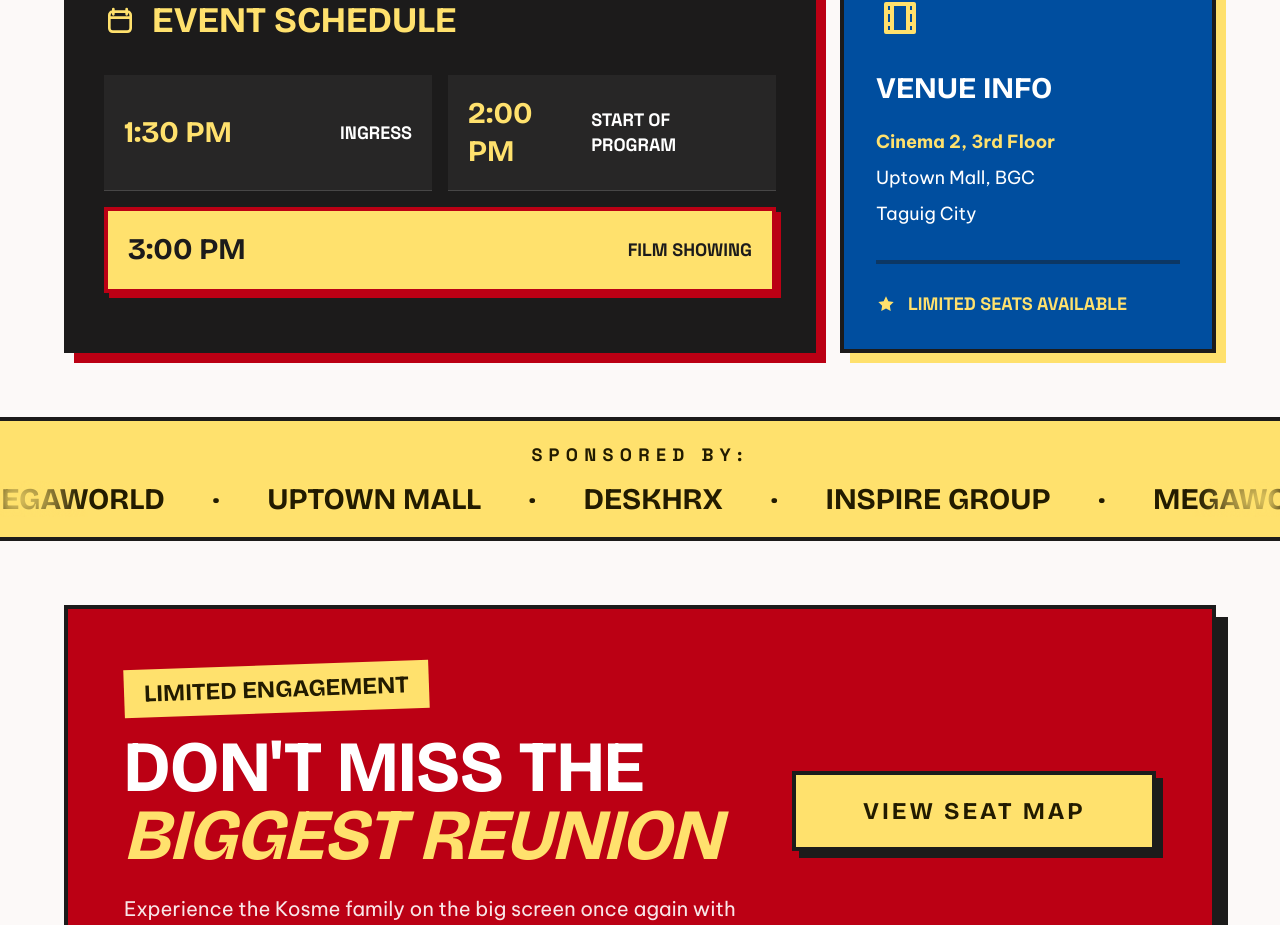
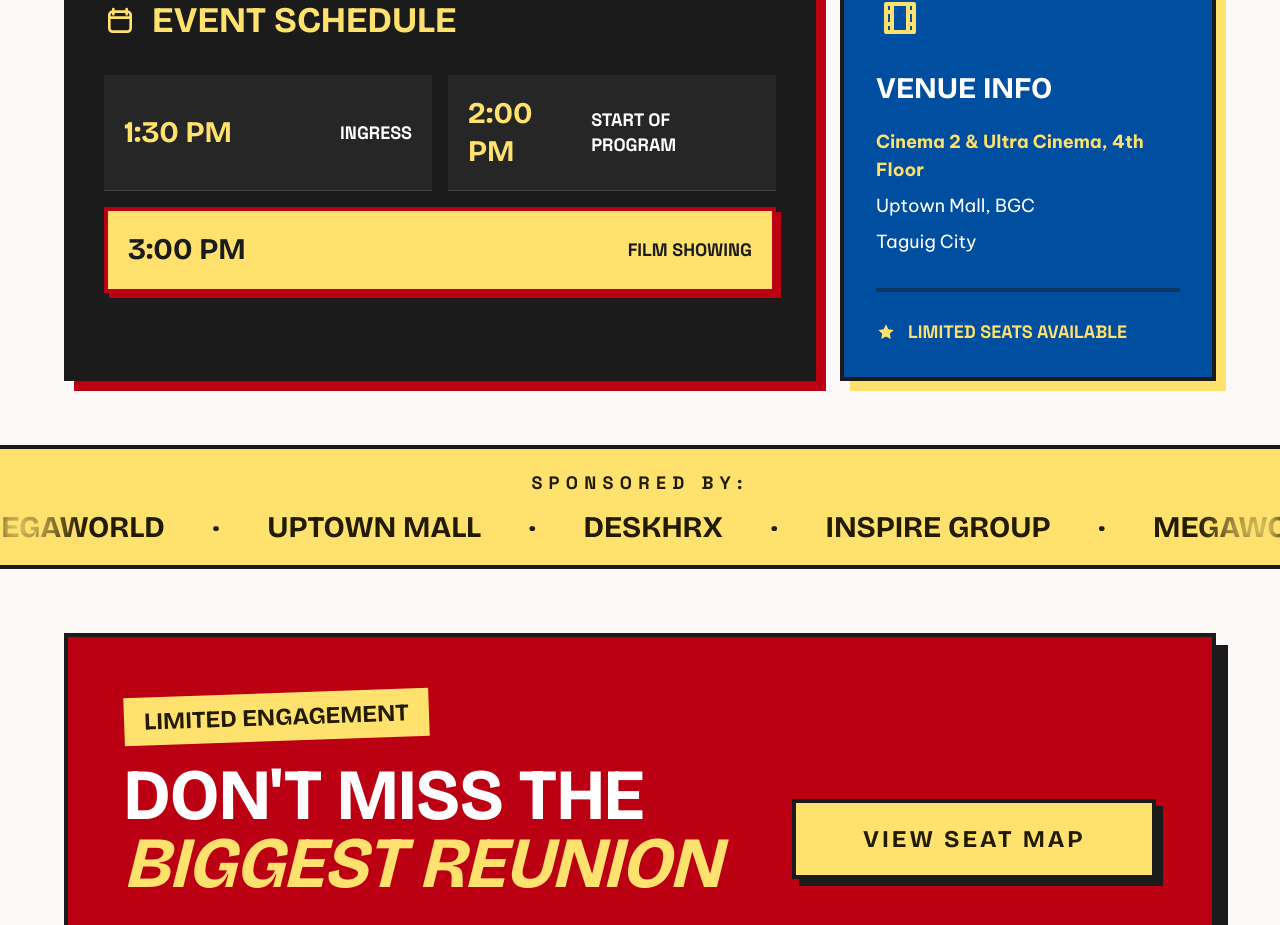
Before and after one commit to EngrBrianDev/cinema_frontend, a Next.js app: page /Home in a window 1280 px wide. Shown: the part 1492-2417 px from the top of the page. Built offline with nearby package versions, Linux system fonts and the light colour scheme; no server answers.

Commit message:
chore: update venue info to 4th Floor for Cinema 2 and Ultra Cinema

```diff
--- a/app/Home/page.tsx
+++ b/app/Home/page.tsx
@@ -274,7 +274,7 @@ export default function Home() {
             <Icon className="mb-7 h-12 w-12 text-[#ffe16d]" name="movie" />
             <h3 className="mb-5 font-headline text-[clamp(1.6rem,7vw,1.875rem)] uppercase leading-tight tracking-normal">Venue Info</h3>
             <div className="space-y-2 font-body-md text-base sm:text-lg">
-              <p className="font-bold text-[#ffe16d]">Cinema 2, 3rd Floor</p>
+              <p className="font-bold text-[#ffe16d]">Cinema 2 & Ultra Cinema, 4th Floor</p>
               <p>Uptown Mall, BGC</p>
               <p>Taguig City</p>
             </div>
--- a/components/sections/movie-details-page.tsx
+++ b/components/sections/movie-details-page.tsx
@@ -24,8 +24,8 @@ export function MovieDetailsPage() {
         </div>
         <HardShadowCard shadow="yellow">
           <p className="font-label text-xs uppercase text-outline">Venue</p>
-          <h3 className="mt-2 font-headline text-3xl font-extrabold uppercase">Cinema 2</h3>
-          <p className="mt-2">Uptown Mall, BGC</p>
+          <h3 className="mt-2 font-headline text-2xl font-extrabold uppercase">Cinema 2 & Ultra Cinema</h3>
+          <p className="mt-2">4th Floor Uptown Mall, BGC</p>
           <Link
             href="/seats"
             className="mt-6 inline-flex w-full items-center justify-center rounded border-2 border-black bg-secondary px-5 py-3 text-center font-headline text-sm font-bold uppercase text-white"
```
